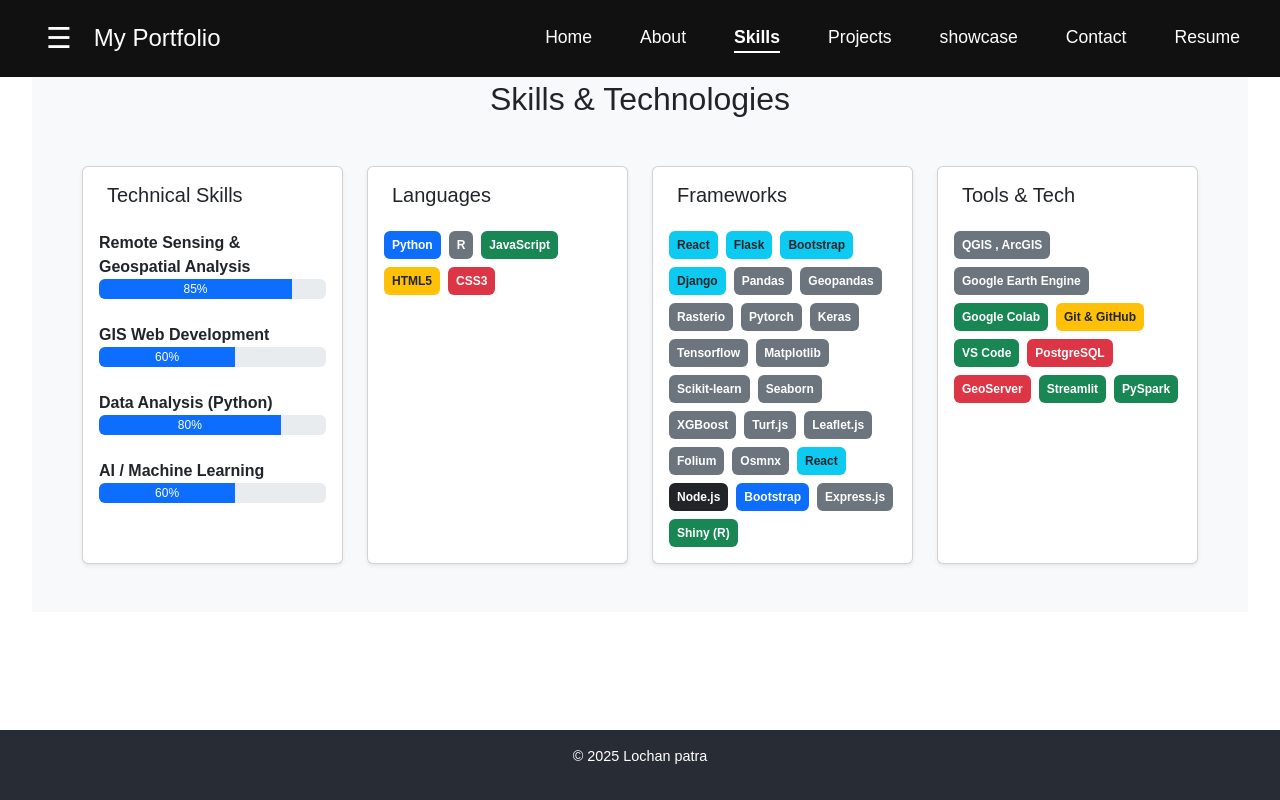
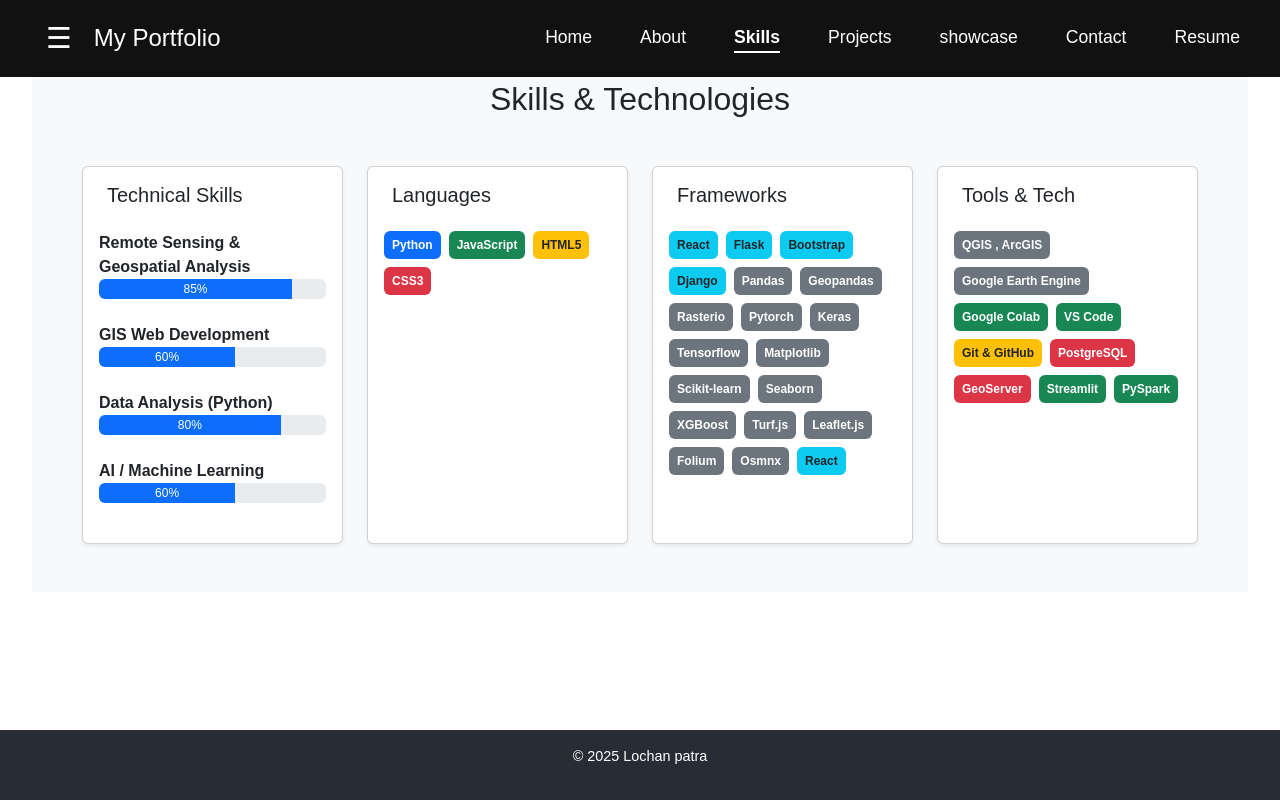
Before and after one commit to lochanpatra/hourport, a React (Vite) app: page /skills in a window 1280 px wide. Built offline with nearby package versions, Linux system fonts and the light colour scheme.

Commit message:
Update Skills.tsx

```diff
--- a/src/pages/Skills.tsx
+++ b/src/pages/Skills.tsx
@@ -20,7 +20,7 @@ const Skills = () => {
 
   const languages: BadgeItem[] = [
     { name: "Python", badgeClass: "bg-primary" },
-    { name: "R", badgeClass: "bg-secondary" },
+    // { name: "R", badgeClass: "bg-secondary" },
     { name: "JavaScript", badgeClass: "bg-success" },
     { name: "HTML5", badgeClass: "bg-warning text-dark" },
     { name: "CSS3", badgeClass: "bg-danger" },
@@ -45,18 +45,15 @@ const Skills = () => {
               { name: "Leaflet.js", badgeClass: "bg-secondary" },
                { name: "Folium", badgeClass: "bg-secondary" },
                 { name: "Osmnx", badgeClass: "bg-secondary" }, { name: "React", badgeClass: "bg-info text-dark" },
-    { name: "Node.js", badgeClass: "bg-dark" },
-    { name: "Bootstrap", badgeClass: "bg-primary" },
-    { name: "Express.js", badgeClass: "bg-secondary" },
-    { name: "Shiny (R)", badgeClass: "bg-success" },
+
   ];
 
   const tools: BadgeItem[] = [
-        { name: "QGIS , ArcGIS", badgeClass: "bg-secondary" },
+     { name: "QGIS , ArcGIS", badgeClass: "bg-secondary" },
     { name: "Google Earth Engine", badgeClass: "bg-secondary" },
     { name: "Google Colab", badgeClass: "bg-success" },
+     { name: "VS Code", badgeClass: "bg-success" },
     { name: "Git & GitHub", badgeClass: "bg-warning text-dark" },
-    { name: "VS Code", badgeClass: "bg-success" },
     { name: "PostgreSQL", badgeClass: "bg-danger" },
     { name: "GeoServer", badgeClass: "bg-danger" },
     { name: "Streamlit", badgeClass: "bg-success" },
```
